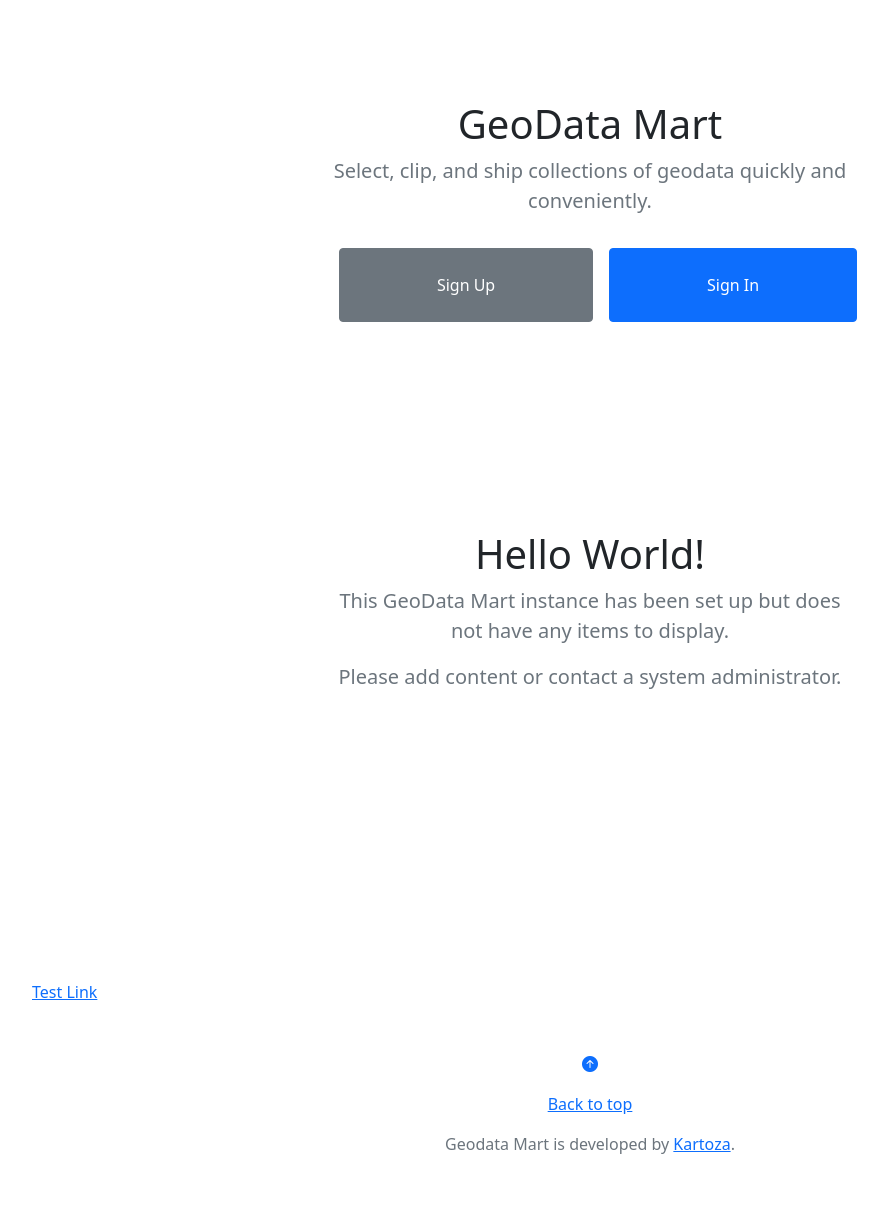
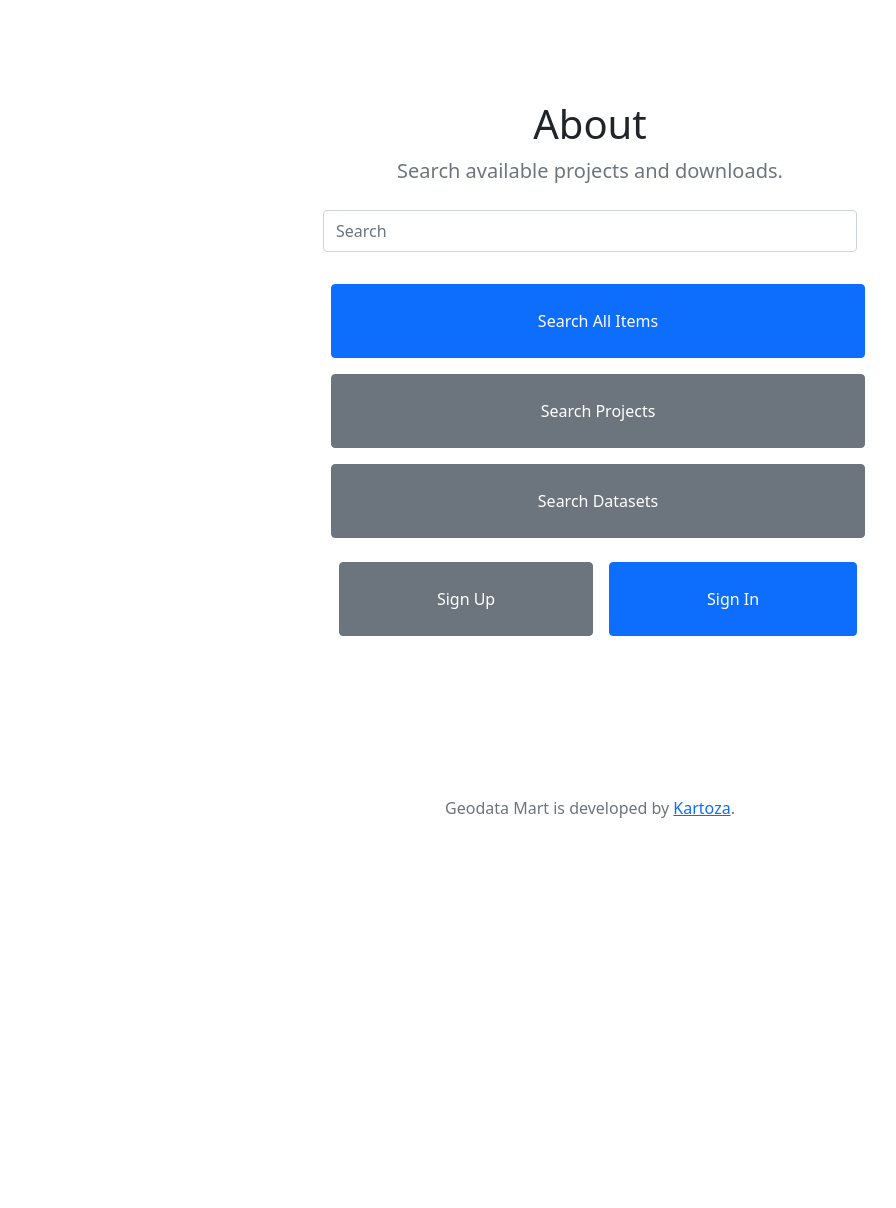
Before and after one commit to kartoza/geodata-mart, a Django app: page /en/data/search/ in a window 1280 px wide. Shown: the part 74-1282 px from the top of the page, without its empty margins (50-946 px from the left). After the commit the page ends 892 px from the top, so only its background shows below. Run offline with Django 3.2, Linux system fonts and the light colour scheme; data that the repository does not hold is empty; style sheets or scripts are compiled from the project's sources; parts of the project's set-up code (start-up, migrations or seed data) failed here and were passed over; some libraries are stand-ins or nearby versions.

Commit message:
search page

```diff
--- a/geodata_mart/maps/urls.py
+++ b/geodata_mart/maps/urls.py
@@ -13,5 +13,5 @@ urlpatterns = [
     path("checkout/<job_id>", views.checkout, name="checkout"),
     path("cancel/<job_id>", views.cancel_job, name="cancel_job"),
     path("home/", views.results, name="results"),
-    path("search/", views.gallery, name="search"),
+    path("search/", views.search, name="search"),
 ]
--- a/geodata_mart/maps/views.py
+++ b/geodata_mart/maps/views.py
@@ -29,6 +29,10 @@ import logging
 
 logger = logging.getLogger(__name__)
 
+
+def search(request):
+    if request.method == "GET":
+        return render(request, "maps/search.html")
 
 def gallery(request):
     default_page = 1
--- a/geodata_mart/templates/maps/gallery.html
+++ b/geodata_mart/templates/maps/gallery.html
@@ -1,5 +1,5 @@
 {% extends "base.html" %}
-{% load static i18n maps_extras %}
+{% load i18n maps_extras %}
 {% block extrahead %}
 <style>
   .bd-gallery-img {
@@ -138,6 +138,5 @@
 {% endblock content %}
 
 {% block footer %}
-<a href="{% url 'maps:projects'%}{% urlparams items='12' tags='projects,za' search='ngi' %}">Test Link</a>
 {% include "components/_footer_to_top.html" %}
 {% endblock footer %}
--- /dev/null
+++ b/geodata_mart/templates/maps/search.html
@@ -0,0 +1,44 @@
+{% extends "base.html" %}
+{% load i18n maps_extras %}
+{% block content %}
+<section class="py-5 text-center container">
+  <div class="row py-lg-5">
+    <div class="col-lg-6 col-md-8 mx-auto">
+      <h1 class="fw-light">{% translate "About" %}</h1>
+      <div>
+        {% blocktranslate %}
+        <p class="lead text-muted">
+          Search available projects and downloads.
+        </p>
+        {% endblocktranslate %}
+        <div x-data="{ queryString: '' }">
+          <input class="form-control py-2 my-4 w-100" placeholder="Search" aria-label="Search" type="text"
+            x-model="queryString"
+            @keydown.enter="window.location.assign('{% url 'gallery' %}{% urlparams items='60' %}'+'&search='+queryString)">
+          <a :href="'{% url 'gallery' %}{% urlparams items='60' %}'+'&search='+queryString"
+            class="btn btn-block btn-primary btn-block m-2 p-4 w-100">{% translate "Search All Items" %}</a>
+          <a :href="'{% url 'maps:projects' %}{% urlparams items='60' %}'+'&search='+queryString"
+            class="btn btn-block btn-secondary btn-block m-2 p-4 w-100">{% translate "Search Projects" %}</a>
+          <a :href="'{% url 'maps:data' %}{% urlparams items='60' %}'+'&search='+queryString"
+            class="btn btn-block btn-secondary btn-block m-2 p-4 w-100">{% translate "Search Datasets" %}</a>
+          {% comment %} <a :href="'{% url 'maps:layers' %}{% urlparams items='60' %}'+'&search='+queryString"
+            class="btn btn-block btn-warning btn-block m-2 p-4 w-100">{% translate "Search Layers (Slow)" %}</a>
+          {% endcomment %}
+        </div>
+      </div>
+      {% if not request.user.is_authenticated %}
+      <div class="d-flex justify-content-between">
+        <div class="p-2 flex-fill">
+          <a href="{% url 'account_signup' %}"
+            class="btn btn-block btn-secondary btn-block m-2 p-4 w-100">{% translate "Sign Up" %}</a>
+        </div>
+        <div class="p-2 flex-fill">
+          <a href="{% url 'account_login' %}"
+            class="btn btn-primary btn-block m-2 p-4 w-100">{% translate "Sign In" %}</a>
+        </div>
+      </div>
+      {% endif %}
+    </div>
+  </div>
+</section>
+{% endblock content %}
```
